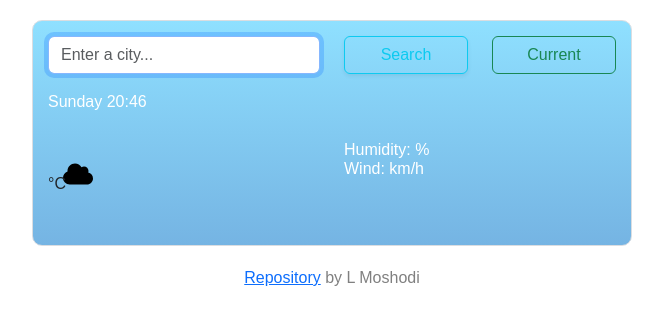
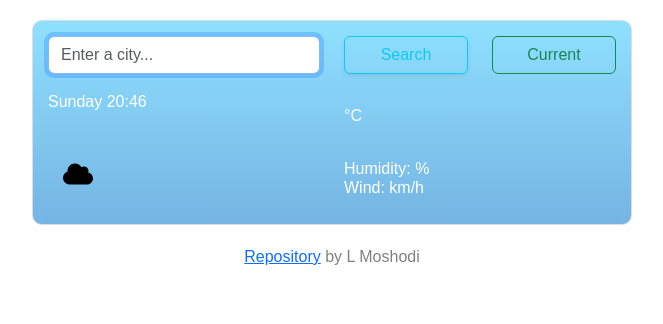
Before and after one commit to Shodi01/weather, a website built with Parcel: page src/index.html in a window 1280 px wide. Shown: the whole page, without its empty margins (308-971 px from the left). Built offline with nearby package versions, Linux system fonts and the light colour scheme; no server answers.

Commit message:
update index.html
put the temp above the humidity and wind speed.

```diff
--- a/src/index.html
+++ b/src/index.html
@@ -70,14 +70,14 @@
                   id="icon"
                   class="float-left"
                 />
-                <div class="float-left">
-                  <strong id="temperature"></strong
-                  ><span class="units"> °C</span>
-                </div>
               </div>
             </div>
             <div class="col-6">
               <ul>
+                <li>
+                  <strong id="temperature"></strong
+                  ><span class="units"> °C</span>
+                </li>
                 <li>Humidity: <span id="humidity"></span>%</li>
                 <li>Wind: <span id="wind"></span> km/h</li>
               </ul>
```
